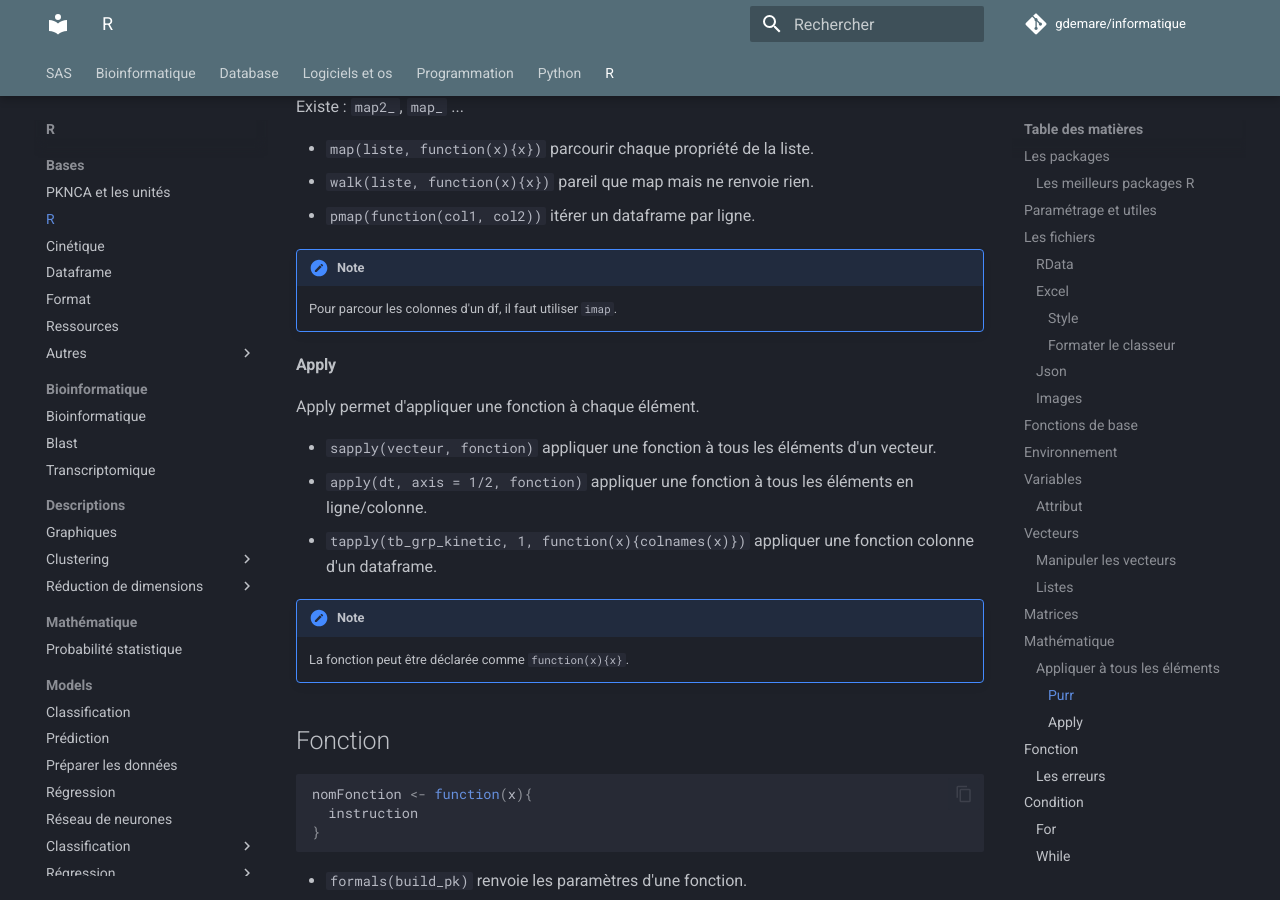
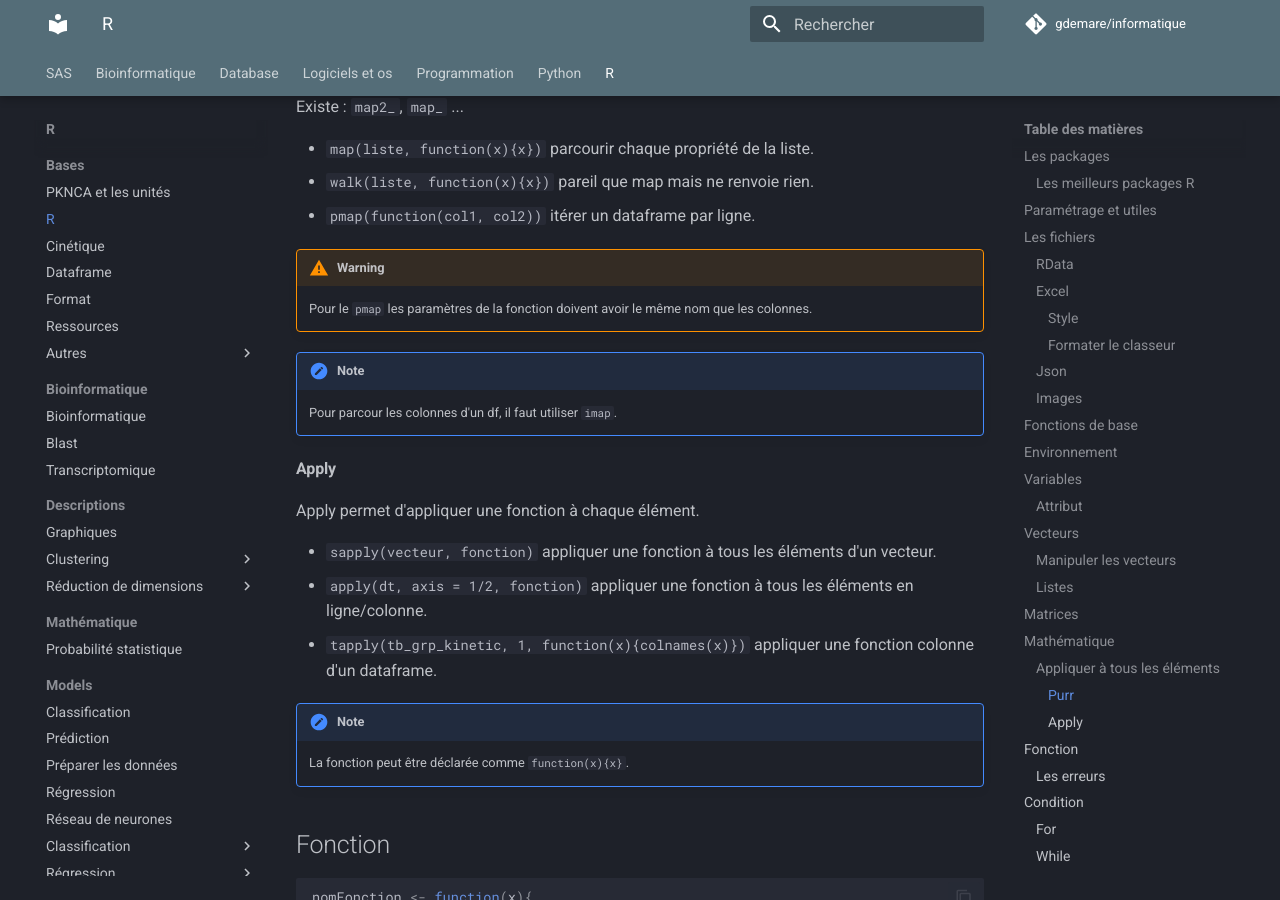
Before and after one commit to gdemare/Informatique, an MkDocs documentation site: the page built from docs/r/bases/R.md, in a window 1280 px wide and 900 px high, scrolled down 6783 px. Built offline with MkDocs 1.6.1 and Material for MkDocs 9.7.7, drawn with Linux system fonts in a browser that asks for light colours; comment, search, counter and statistics services are not loaded.

Commit message:
Update R.md

```diff
--- a/docs/r/bases/R.md
+++ b/docs/r/bases/R.md
@@ -211,6 +211,9 @@ Existe : `map2_`, `map_` ...
 * `walk(liste, function(x){x})` pareil que map mais ne renvoie rien.
 * `pmap(function(col1, col2))` itérer un dataframe par ligne.
 
+!!! warning
+	Pour le `pmap` les paramètres de la fonction doivent avoir le même nom que les colonnes.
+
 !!! note
 	Pour parcour les colonnes d'un df, il faut utiliser `imap`.
 
```
